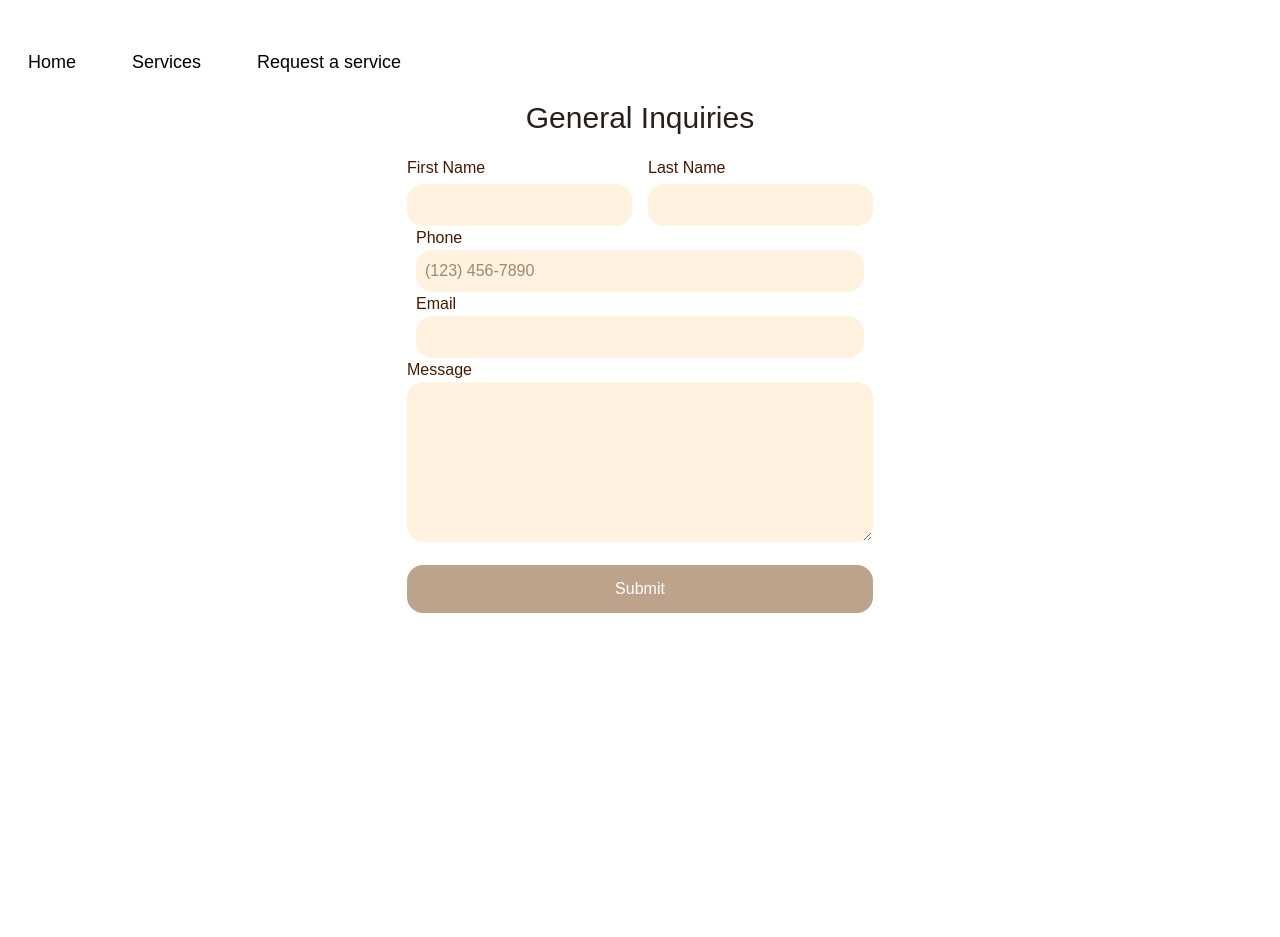
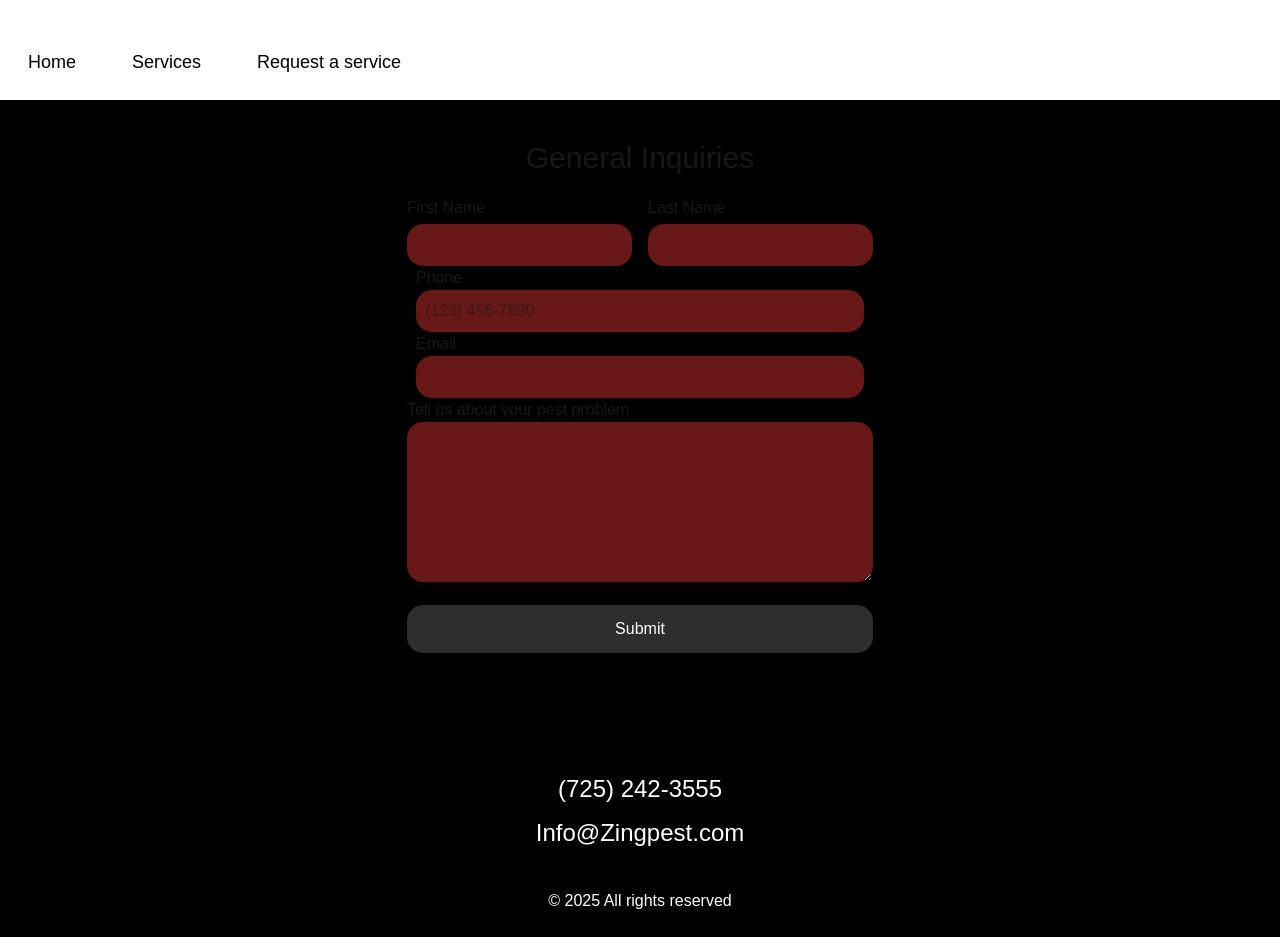
Before and after one commit to pchound/zing, a Next.js app: page /services in a window 1280 px wide. Before the commit the page ends 897 px from the top, so only its background shows below. Built offline with nearby package versions, Linux system fonts and the light colour scheme; no server answers.

Commit message:
service-form

```diff
--- a/src/app/global-components/header.jsx
+++ b/src/app/global-components/header.jsx
@@ -77,7 +77,7 @@ const Header = () => {
             </li>
 
             <li>
-              <Link href="/" className="block px-3 py-2 text-lg text-black hover:text-blue-700 hover:bg-gray-300 rounded">
+              <Link href="/services" className="block px-3 py-2 text-lg text-black hover:text-blue-700 hover:bg-gray-300 rounded">
                 Request a service
               </Link>
             </li>
--- a/src/app/page.tsx
+++ b/src/app/page.tsx
@@ -6,7 +6,7 @@ export default function Page(){
   return(
 <main>
   <div className='bg-black'>
-    <Header />
+  <Header />
    <Home />
    <Footer />
    </div>
--- a/src/app/services-components/actions.js
+++ b/src/app/services-components/actions.js
@@ -38,7 +38,7 @@ export async function sendEmail({ fname, lname, phone, email, message }) {
   try {
     const { data, error } = await resend.emails.send({
       from: fromEmail,
-      to: 'josephwilliamgarner@gmail.com',
+      to: 'chaonerdguy@gmail.com',
       subject: `General Inquiry from ${fname} ${lname}`,
       html: `
         <h1>New message from ${email}</h1>
--- a/src/app/services-components/contact-form.jsx
+++ b/src/app/services-components/contact-form.jsx
@@ -62,9 +62,9 @@ export default function FormSection() {
   };
 
   return (
-    <div className="md:max-w-8xl mx-auto items-center">
+    <div className="md:max-w-8xl mx-auto items-center mt-10 ">
       <h1
-        className="text-[#27201a] text-center text-3xl pb-5"
+        className="white text-center text-3xl pb-5"
         style={{ fontFamily: '"Quicksand", sans-serif', fontWeight: 300 }}
       >
         General Inquiries
@@ -73,7 +73,7 @@ export default function FormSection() {
       <form
         method="POST"
         onSubmit={handleSubmit}
-        className="text-amber-950 w-full max-w-xl mx-auto px-4"
+        className="white w-full max-w-xl mx-auto px-4"
         noValidate
       >
         {/* First and Last Name */}
@@ -86,7 +86,7 @@ export default function FormSection() {
               onChange={handleInput}
               required
               value={formData.fname}
-              className="bg-[#fff2df] rounded-2xl p-2 w-full border border-transparent focus:border-[#59433b] focus:ring-2 focus:ring-[#59433b] outline-none"
+              className="bg-[#691818] rounded-2xl p-2 w-full border border-transparent focus:border-[#c56832] focus:ring-2 focus:ring-[#c56832] outline-none"
             />
           </div>
           <div>
@@ -97,7 +97,7 @@ export default function FormSection() {
               onChange={handleInput}
               required
               value={formData.lname}
-              className="bg-[#fff2df] rounded-2xl p-2 w-full border border-transparent focus:border-[#59433b] focus:ring-2 focus:ring-[#59433b] outline-none"
+              className="bg-[#691818] rounded-2xl p-2 w-full border border-transparent focus:border-[#c56832] focus:ring-2 focus:ring-[#c56832] outline-none"
             />
           </div>
         </div>
@@ -118,7 +118,7 @@ export default function FormSection() {
                 autoComplete="tel"
                 maxLength={14} // "(123) 456-7890"
                 pattern="\(\d{3}\) \d{3}-\d{4}" // optional HTML validation for mask
-                className="bg-[#fff2df] rounded-2xl p-2 w-full border border-transparent focus:border-[#59433b] focus:ring-2 focus:ring-[#59433b] outline-none"
+                className="bg-[#691818] rounded-2xl p-2 w-full border border-transparent focus:border-[#c56832] focus:ring-2 focus:ring-[#c56832] outline-none"
               />
             </div>
           </div>
@@ -135,7 +135,7 @@ export default function FormSection() {
                 onChange={handleInput}
                 required
                 value={formData.email}
-                className="bg-[#fff2df] rounded-2xl p-2 w-full border border-transparent focus:border-[#59433b] focus:ring-2 focus:ring-[#59433b] outline-none"
+                className="bg-[#691818] rounded-2xl p-2 w-full border border-transparent focus:border-[#c56832] focus:ring-2 focus:ring-[#c56832] outline-none"
               />
             </div>
           </div>
@@ -145,13 +145,13 @@ export default function FormSection() {
         <div className="grid grid-cols-1 md:grid-cols-2 gap-4 items-center">
           <div className="md:col-span-2 flex justify-center">
             <div className="w-full max-w-xl">
-              <label>Message<br /></label>
+              <label>Tell us about your pest problem<br /></label>
               <textarea
                 name="message"
                 onChange={handleInput}
                 required
                 value={formData.message}
-                className="bg-[#fff2df] rounded-2xl p-2 w-full h-40 border border-transparent focus:border-[#59433b] focus:ring-2 focus:ring-[#59433b] outline-none"
+                className="bg-[#691818] rounded-2xl p-2 w-full h-40 border border-transparent focus:border-[#c56832] focus:ring-2 focus:ring-[#c56832] outline-none"
               />
             </div>
           </div>
@@ -162,7 +162,7 @@ export default function FormSection() {
           <div className="md:col-span-2 flex justify-center">
             <button
               type="submit"
-              className="bg-[#bda28c] rounded-2xl px-6 py-3 cursor-pointer hover:bg-[#8b6d55] text-white w-full max-w-l mt-4"
+              className="bg-[#2e2e2e] rounded-2xl px-6 py-3 cursor-pointer hover:bg-[#8d8d8d] text-white w-full max-w-l mt-4"
               disabled={isLoading}
             >
               {isLoading ? "Sending..." : "Submit"}
--- a/src/app/services/page.js
+++ b/src/app/services/page.js
@@ -1,11 +1,11 @@
-import Header from "../global-components/Header";
+import Header from "../global-components/header";
 import ContactForm from "../services-components/contact-form";
-import Footer from "../global-components/Footer";
+import Footer from "../global-components/footer";
 
 export default function Home() {
     return (
         <main
-            className="flex min-h-screen flex-col bg-white bg-no-repeat"
+            className="flex min-h-screen flex-col bg-[#000000] bg-no-repeat"
         >
             <Header />
             <ContactForm />
```
Also changed, not shown: package.json (+7 -5 lines), src/app/api/send/route.js (renamed from src/app/api/route.js), 1 other file (tests, documents, lock files or other folders).
